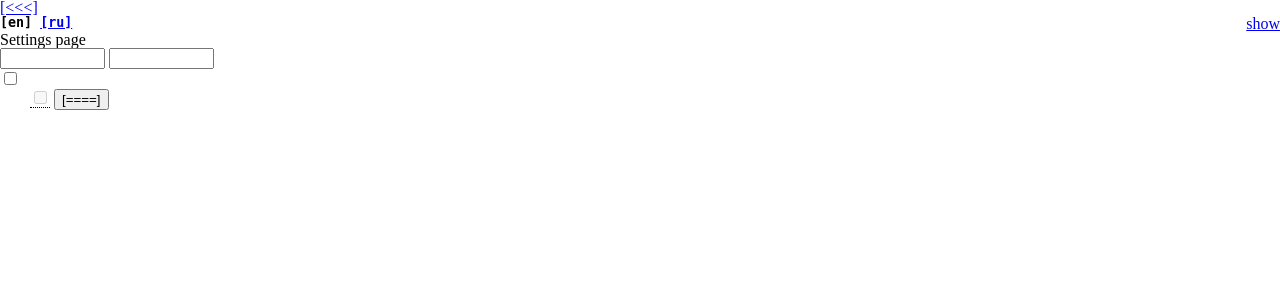
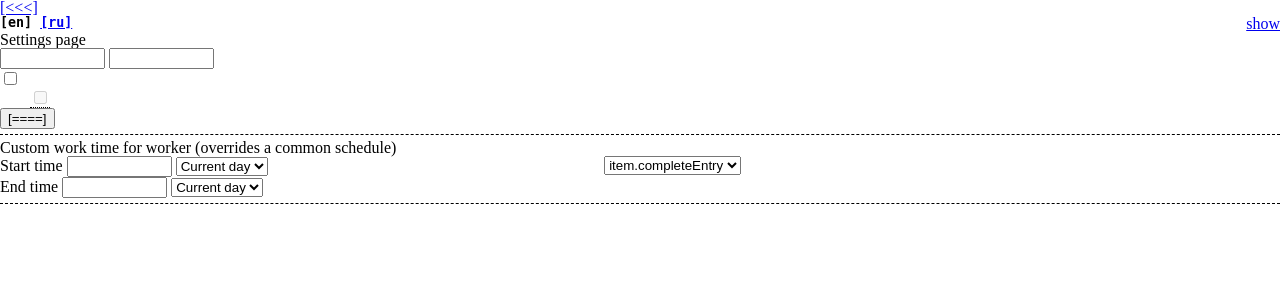
Before and after one commit to uzername/barcodeHandling, a PHP site: template webtemplates/options.twig in a window 1280 px wide. Shown: the top 300 px of the page. Run offline with PHP 8.4, Linux system fonts and the light colour scheme; the template is opened without the code that fills it: most values are stand-ins (such as "Sample title", 1, 10 or a date in 2020); some libraries are stand-ins or nearby versions.

Commit message:
custom worktime

```diff
--- a/webtemplates/options.twig
+++ b/webtemplates/options.twig
@@ -32,6 +32,11 @@
         .tooltip:hover .tooltiptext {
             visibility: visible;
         }
+        .div-formborder {
+            border-bottom: 1px dashed black;
+            padding-bottom: 5px; margin-bottom: 5px
+        }
+
         </style>
 
         <script>
@@ -81,12 +86,16 @@
                 }
                 return true;
             }
+            function validateFormCustomTime() {
+                return true;
+            }
         </script>
     </head>
     <body>
         <div style="width:100%"> <a href="/">[<<<]</a> </div>
         {% include 'commonbar.twig' %}
         <h4> {{ localizedmessages['optscaption']|default('Settings page') }} </h4>
+<div class="div-formborder">
 <form name="myform" action="/saveoptions" onsubmit="return validateForm();" method="post">
         <p> {{ localizedmessages['optsdefaultschedule'] }} </p>
         <p>
@@ -98,7 +107,43 @@
         <p style="margin-left: 30px; margin-top: 0px" class="tooltip"><input type="checkbox" id="usetimeonlylimitedbyworkday" name="limitbyworkdaytime" {% if ((commonconfig['UTLWrkDay'] is defined) and (commonconfig['UTLWrkDay'])) %} checked {% endif %}
                   {% if not((commonconfig['UWSchd'] is defined) and (commonconfig['UWSchd'])) %} disabled="disabled" {% endif %} value="1" >
             <span>{{localizedmessages["optsusetimeonlylimitedbyworkday"]}}</span> <span class="tooltiptext">{{localizedmessages["meaningless"]}}</span> </p>
+        <br />
         <input type="submit" name="submitbtn" value="[====]">
 </form>
+</div>
+<div class="div-formborder">
+    <form name="myformcustomtime" action="/savecustomworktime" onsubmit="return validateFormCustomTime();" method="post">
+        <p> {{ localizedmessages['optscustomtimeheader']|default('Custom work time for worker (overrides a common schedule)') }} </p>
+        <div style="width:80%" class="clearfix">
+            <div style="width:59%; float: left">
+                <div style="width:100%">
+                    <span> {{ localizedmessages['optscustomtimestart']|default('Start time') }} </span>
+                    <input id="CUSTOMTIMESTART" name="customtimestart" type="text" class="time" value="{{defaultschedule["TIMESTART"]}}" style="width: 105px"/>
+                    <select name="customtimestarttype">
+                        <option value="currentday" selected>{{ localizedmessages['optscurrentdayselect']|default('Current day') }}</option>
+                        <option value="nextday">{{ localizedmessages['optsnextdayselect']|default('Next day') }}</option>
+                    </select>
+                </div>
+                <div style="width:100%">
+                    <span> {{ localizedmessages['optscustomtimeend']|default('End time') }} </span>
+                    <input id="CUSTOMTIMEEND" name="customtimeend" type="text" class="time" value="{{defaultschedule["TIMEEND"]}}" style="width: 105px"/>
+                    <select name="customtimeendtype">
+                        <option value="currentday" selected>{{ localizedmessages['optscurrentdayselect']|default('Current day') }}</option>
+                        <option value="nextday">{{ localizedmessages['optsnextdayselect']|default('Next day') }}</option>
+                    </select>
+                </div>
+            </div>
+            <div style="width:29%; float: left">
+                <select name="customtimeentity">
+                {# list here users #}
+                {% for item in availableEntriesForSpecialWorktime %}
+                    <option value="{{item.ID}}"> item.completeEntry </option>
+                {% endfor %}
+                </select>
+            </div>
+        </div>
+    </form>
+</div>
+
     </body>
 </html>
```
Also changed, not shown: index.php (+13 -2 lines), localeHandler.php (+7 -1 lines), webtemplates/listbarcode2usetime.twig (+38 -2 lines).
